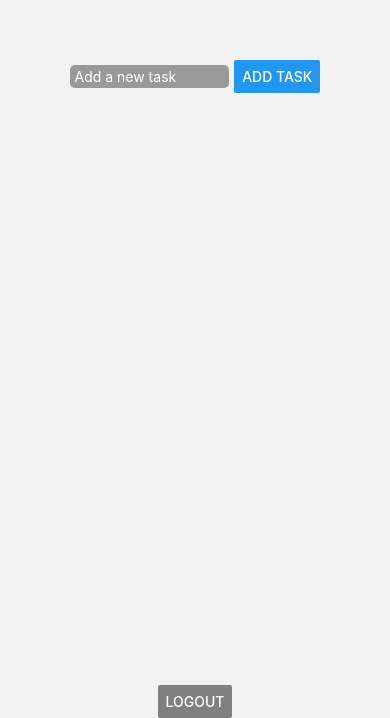
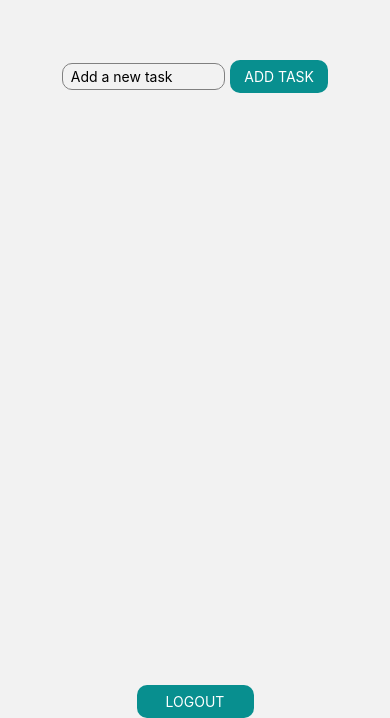
Before and after one commit to lgbestel/auth-todo, a React Native app: screen /Todo in a window 390 px wide. Shown: the part 126-844 px from the top of the page. Built offline with nearby package versions, Linux system fonts and the light colour scheme; no server answers; the database is empty.

Commit message:
feat: implement styled components

```diff
--- a/app/screens/Login/styles.tsx
+++ b/app/screens/Login/styles.tsx
@@ -17,10 +17,15 @@ export const Input = styled.TextInput`
   padding-vertical: 4px;
 `
 
-export const Button = styled.Button`
-  background-color: light-blue;
-  border-radius: 30px;
-  width: 50%;
+export const LoginButton = styled.TouchableOpacity`
+  background-color: #088F8F;
+  border-radius: 10px;
+  padding-horizontal: 8px;
+  padding-vertical: 4px;
+  width: 30%;
+  display: flex;
+  align-items: center;
+  justify-content: center;
 `
 
 export const Text = styled.Text`
--- a/app/screens/Todo/Todo.tsx
+++ b/app/screens/Todo/Todo.tsx
@@ -1,6 +1,6 @@
-import { View, Text, FlatList, TextInput, TouchableOpacity, Alert, KeyboardAvoidingView } from 'react-native'
+import { FlatList, TouchableOpacity, Alert, } from 'react-native'
 import React, { useEffect, useState } from 'react'
-import { Button } from './styles';
+import { Text, Input, Container, TodoButton, InputContainer, TaskContainer } from './styles';
 import { fireStore, firebaseAuth } from '../../../firebaseConfig';
 import { DocumentData, DocumentReference, addDoc, collection, deleteDoc, doc, onSnapshot, updateDoc } from 'firebase/firestore';
 import Ionicons from '@expo/vector-icons/Ionicons';
@@ -9,14 +9,17 @@ import { MaterialIcons } from '@expo/vector-icons';
 import { useAppDispatch, useAppSelector } from '../../store/hooks';
 import authSlice from '../../store/slices/authSlice';
 import todoSlice from '../../store/slices/todosSlice';
+import { NativeStackScreenProps } from '@react-navigation/native-stack';
+import { RootStackParamList } from '../../../App';
 
+type Props = NativeStackScreenProps<RootStackParamList, 'Todo'>;
 interface ITask {
   id: string,
   text: string,
   completed: boolean,
 }
 
-const Todo = () => {
+const Todo: React.FC<Props> = (props) => {
   const dispatch = useAppDispatch();
   const user = useAppSelector(state => state.auth.user);
   const todos = useAppSelector(state => state.todo.todos);
@@ -32,7 +35,6 @@ const Todo = () => {
       next: (snapshot) => {
         const todos: ITask[] = [];
         snapshot.docs.forEach(doc => {
-          console.log("🚀 ~ useEffect ~ doc:", doc)
           /* if (doc.userId === user?.uid) { */
             todos.push({
               id: doc.id,
@@ -65,11 +67,21 @@ const Todo = () => {
     await updateDoc(taskRef, { completed: !task.completed})
   }
 
+  const handleLogout = () => {
+    try {
+      firebaseAuth.signOut();
+      props.navigation.navigate('Login');
+      dispatch(authSlice.actions.clear());
+    } catch (error: any) {
+      Alert.alert('Error loggin out', error.message);
+    }
+  }
+
   const renderTask = ({ item }: any) => {
     const taskRef = doc(fireStore, 'todos/' + item.id);
 
     return (
-      <View style={{ display: 'flex', alignItems: 'center', justifyContent: 'flex-start', gap: 6, flexDirection: 'row', padding: 7}}>
+      <TaskContainer>
         <TouchableOpacity onPress={() => toggleTaskCompletion(taskRef, item)}>
           {
             item.completed ?
@@ -80,10 +92,9 @@ const Todo = () => {
         </TouchableOpacity>
         {
           selectedTaskId === item.id ? (
-            <TextInput
+            <Input
               value={taskToUpdate}
               onChangeText={(text) => setTaskToUpdate(text)}
-              style={{ backgroundColor: '#999999', paddingHorizontal: 5, paddingVertical: 3, borderRadius: 5, width: '70%', color: '#fff'}}
             />
           )
           : <Text style={{ width: '70%' }}>{item.text}</Text>
@@ -108,33 +119,31 @@ const Todo = () => {
             </>
           )
         }
-      </View>
+      </TaskContainer>
     )
   }
 
-  const handleLogout = () => {
-    firebaseAuth.signOut();
-    dispatch(authSlice.actions.clear());
-  }
-
   return (
-    <KeyboardAvoidingView style={{flex: 1, alignItems: 'center', justifyContent: 'center' }}>
-      <View style={{ flex: 1, alignItems: 'center', justifyContent: 'center', flexDirection: 'row', gap: 5 }}>
-        <TextInput
+    <Container>
+      <InputContainer>
+        <Input
           placeholder="Add a new task"
           value={newTask}
           onChangeText={(text) => setNewTask(text)}
-          style={{ backgroundColor: '#999999', paddingHorizontal: 5, paddingVertical: 3, borderRadius: 5, width: '50%', color: '#fff' }}
         />
-        <Button title='Add Task' onPress={handleAddTask}/>
-      </View>
+        <TodoButton onPress={handleAddTask}>
+          <Text>ADD TASK</Text>
+        </TodoButton>
+      </InputContainer>
       <FlatList
         data={todos}
         keyExtractor={(task: ITask) => task.id}
         renderItem={renderTask}
       />
-      <Button title='Logout' onPress={handleLogout} color='grey'/>
-    </KeyboardAvoidingView>
+      <TodoButton onPress={handleLogout}>
+        <Text>LOGOUT</Text>
+      </TodoButton>
+    </Container>
   )
 }
 
--- a/app/screens/Todo/styles.tsx
+++ b/app/screens/Todo/styles.tsx
@@ -1,7 +1,46 @@
 import styled from "styled-components/native";
 
-export const Button = styled.Button`
-  background-color: light-blue;
-  border-radius: 30px;
+export const TodoButton = styled.TouchableOpacity`
+background-color: #088F8F;
+border-radius: 10px;
+padding-horizontal: 8px;
+padding-vertical: 8px;
+width: 30%;
+display: flex;
+align-items: center;
+justify-content: center;
+`
+
+export const Input = styled.TextInput`
+  border: grey;
+  border-radius: 10px;
   width: 50%;
+  padding-horizontal: 8px;
+  padding-vertical: 4px;
 `
+
+export const Text = styled.Text`
+  color: #fff
+`
+export const Container = styled.KeyboardAvoidingView`
+  flex: 1;
+  align-items: center;
+  justify-content: center
+`
+
+export const InputContainer = styled.View`
+  flex: 1;
+  align-items: center;
+  justify-content: center;
+  flex-direction: row;
+  gap: 5
+`
+
+export const TaskContainer = styled.View`
+  display: flex;
+  align-items: center;
+  justify-content: flex-start;
+  gap: 6;
+  flex-direction: row;
+  padding: 7
+`
```
